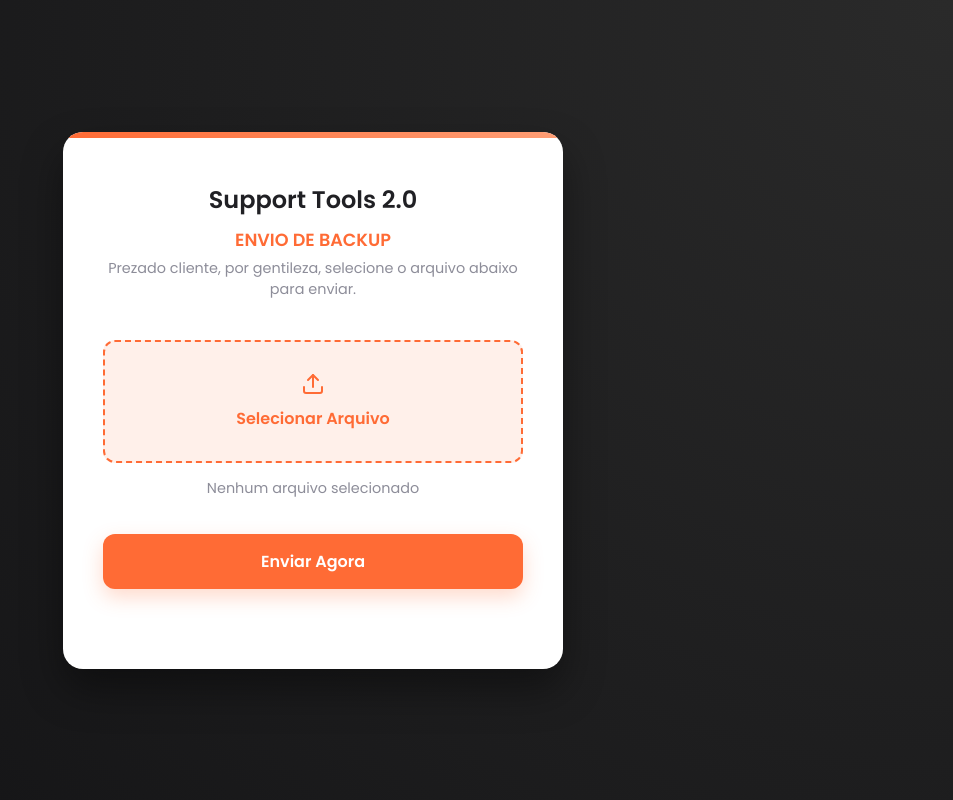
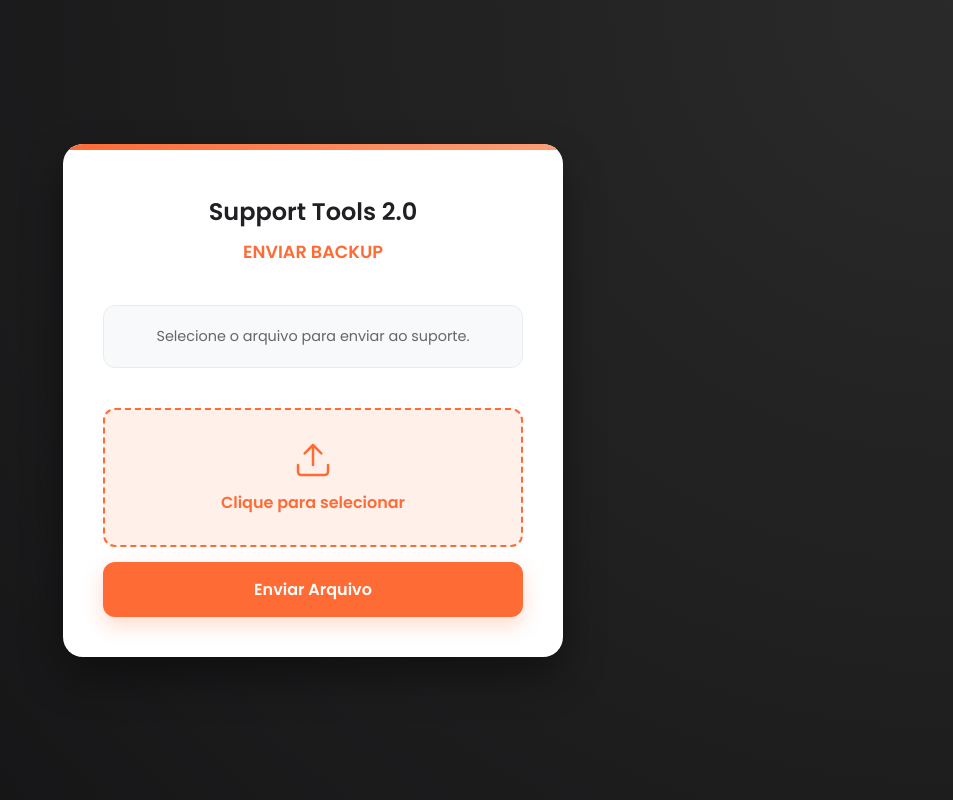
Before and after one commit to LuizaBordignon/Support-Tools-2.0, a Flask app: template templates/upload.html in a window 1280 px wide. Shown: the whole page, without its empty margins (327-1280 px from the left). Run offline with Flask 3, Linux system fonts and the light colour scheme; the template is opened without the code that fills it, so the values that code supplies are empty.

Commit message:
tratamento erros 2

```diff
--- a/app.py
+++ b/app.py
@@ -14,9 +14,9 @@ def init_db():
         CREATE TABLE IF NOT EXISTS atendimentos (
             id INTEGER PRIMARY KEY AUTOINCREMENT,
             token TEXT UNIQUE,
-            tipo TEXT,               -- upload ou download
+            tipo TEXT,              -- upload ou download
             caminho TEXT,
-            arquivo TEXT,            -- nome do arquivo (só para download)
+            arquivo TEXT,           -- nome do arquivo (só para download)
             criado_em DATETIME DEFAULT CURRENT_TIMESTAMP
         )
     """)
@@ -66,38 +66,40 @@ def listar_cliente():
 
     ftp.cwd('/') #raiz
     itens = []
-    ftp.dir(itens.append) #adiciona os itens que estão no diretorio na lista
+    ftp.dir(itens.append)
     ftp.quit()
 
     unidades = []
     for linha in itens:
-        if linha.startswith('d'): #se nos itens começar com D, é uma pasta (diretorio)
-            unidades.append(linha.split()[-1]) #coleta só o nome das unidades, a última parte da linha
+        if linha.startswith('d'):
+            unidades.append(linha.split()[-1])
 
     return unidades
 
 
 def listar_diretorios_ftp(tipo):
-    ftp = FTP('ftp.dominiosistemas.com.br')
-    ftp.login(user='suportesc', passwd='pmn7755')
+    if not tipo: return []
+    try:
+        ftp = FTP('ftp.dominiosistemas.com.br')
+        ftp.login(user='suportesc', passwd='pmn7755')
 
-    ftp.cwd(f'/{tipo}')
-    itens = []
-    ftp.dir(itens.append)
-    ftp.quit()
+        ftp.cwd(f'/{tipo}')
+        itens = []
+        ftp.dir(itens.append)
+        ftp.quit()
 
-    diretorios = []
-    for linha in itens:
-        if linha.startswith('d'):
-            nome = linha.split()[-1]
-
-            if nome not in ('.', '..'):
-                diretorios.append(nome)
-
-    return diretorios
+        diretorios = []
+        for linha in itens:
+            if linha.startswith('d'):
+                nome = linha.split()[-1]
+                if nome not in ('.', '..'):
+                    diretorios.append(nome)
+        return diretorios
+    except:
+        return []
 
 # =========================
-# FUNÇÕES
+# FUNÇÕES DE VERIFICAÇÃO
 # =========================
 
 def caminho_existe_ftp(caminho):
@@ -133,10 +135,8 @@ def arquivo_existe_ftp(caminho, nome_arquivo):
         except:
             pass
 
-
-
 # =========================
-# ROTAS
+# ROTAS DE PÁGINAS
 # =========================
 
 @app.route("/")
@@ -154,26 +154,21 @@ def listar_por_tipo(tipo):
 @app.route('/verificar_pasta', methods=['POST'])
 def verificar_pasta():
     caminho = request.json.get('caminho')
-
     if not caminho:
         return jsonify({'existe': False})
-
     existe = caminho_existe_ftp(caminho)
     return jsonify({'existe': existe})
 
 @app.route('/criar_pasta', methods=['POST'])
 def criar_pasta():
     caminho = request.form.get('caminho')
-
     if not caminho:
         return jsonify({'sucesso': False, 'erro': 'Caminho não informado'})
 
     ftp = FTP('ftp.dominiosistemas.com.br')
     try:
         ftp.login(user='suportesc', passwd='pmn7755')
-
-        ftp.cwd('/')  # garante ponto inicial conhecido
-
+        ftp.cwd('/')
         partes = caminho.strip('/').split('/')
 
         for pasta in partes:
@@ -184,20 +179,16 @@ def criar_pasta():
                 ftp.cwd(pasta)
 
         return jsonify({'sucesso': True})
-
     except error_perm as e:
         return jsonify({'sucesso': False, 'erro': str(e)})
-
     finally:
-        try:
-            ftp.quit()
-        except:
-            pass
+        try: ftp.quit()
+        except: pass
 
 
 @app.route("/envio")
 def envio():
-    unidades = listar_cliente()  # raiz: clientes, unidades, etc
+    unidades = listar_cliente()
     return render_template('enviar.html', unidades=unidades, diretorios=[])
 
 @app.route("/baixar")
@@ -207,7 +198,7 @@ def baixar():
 
 
 # =========================
-# GERAÇÃO DE LINK
+# GERAÇÃO DE LINK (ENVIO)
 # =========================
 
 @app.route('/gerar_link', methods=['POST'])
@@ -225,14 +216,19 @@ def gerar_link():
         if subpasta.strip():
             caminho += f"/{subpasta.strip()}"
 
+    # LÓGICA CORRIGIDA: Se der erro, recarrega a lista de diretórios para o campo não sumir
     if not caminho_existe_ftp(caminho):
         unidades = listar_cliente()
+        # Recarrega os diretórios baseado no tipo que o usuário enviou
+        diretorios = listar_diretorios_ftp(tipo)
+
         return render_template(
             'enviar.html',
             unidades=unidades,
-            diretorios=[],
+            diretorios=diretorios, # Passa a lista recarregada
             erro_pasta="A pasta informada não existe. Deseja criar?",
-            caminho=caminho
+            caminho=caminho,
+            form_data=request.form # Passa os dados para o HTML repopular
         )
 
     token = str(uuid.uuid4())
@@ -241,19 +237,25 @@ def gerar_link():
         token=token,
         tipo="upload",
         caminho=caminho
-    ) #envia info para o sqlite, para criar o token para aquele caminho em questão
+    )
 
-    link_cliente = url_for('upload_cliente', token=token, _external=True) #cria o link pro cliente
+    link_cliente = url_for('upload_cliente', token=token, _external=True)
 
-    diretorios = listar_diretorios_ftp(tipo)
+    diretorios = listar_diretorios_ftp(tipo) # Recarrega para o sucesso também
     unidades = listar_cliente()
 
     return render_template(
         'enviar.html',
         diretorios=diretorios,
         unidades=unidades,
-        link=link_cliente
+        link=link_cliente,
+        form_data=request.form
     )
+
+
+# =========================
+# GERAÇÃO DE LINK (DOWNLOAD)
+# =========================
 
 @app.route('/gerar_link_download', methods=['POST'])
 def gerar_link_download():
@@ -271,9 +273,10 @@ def gerar_link_download():
         if subpasta.strip():
             caminho += f"/{subpasta.strip()}"
 
+    # ERRO DE PASTA
     if not caminho_existe_ftp(caminho):
-        diretorios = listar_diretorios_ftp(tipo)
         unidades = listar_cliente()
+        diretorios = listar_diretorios_ftp(tipo) # CORREÇÃO: Recarrega lista
 
         return render_template(
             'baixar.html',
@@ -284,9 +287,10 @@ def gerar_link_download():
             form_data=request.form
         )
 
+    # ERRO DE ARQUIVO
     if not arquivo_existe_ftp(caminho, nome_arquivo):
-        diretorios = listar_diretorios_ftp(tipo)
         unidades = listar_cliente()
+        diretorios = listar_diretorios_ftp(tipo) # CORREÇÃO: Recarrega lista
 
         return render_template(
             'baixar.html',
@@ -318,111 +322,68 @@ def gerar_link_download():
         'baixar.html',
         diretorios=diretorios,
         unidades=unidades,
-        link=link_cliente
+        link=link_cliente,
+        form_data=request.form # Mantém preenchido no sucesso também
     )
 
 # =========================
-# UPLOAD DO CLIENTE
+# ROTAS CLIENTE (UPLOAD/DOWNLOAD)
 # =========================
+# (Mantive suas rotas de cliente atualizadas que fizemos antes)
 
 @app.route('/upload/<token>', methods=['GET', 'POST'])
 def upload_cliente(token):
-    dados = buscar_token(token) #verifica se existe o token
+    dados = buscar_token(token)
 
     if not dados or dados[0] != "upload":
-            return jsonify({
-                "success": False,
-                "message": "Link inválido."
-            }), 404
+        return render_template('upload.html', token=token, erro_fatal="Este link de envio não existe ou expirou.")
+
+    caminho_ftp = dados[1]
 
     if request.method == 'GET':
-        return render_template('upload.html')
+        return render_template('upload.html', token=token, caminho_destino=caminho_ftp)
 
-    arquivo = request.files.get('arquivo') # coleta o arquivo enviado via navegador
+    arquivo = request.files.get('arquivo')
 
     if not arquivo:
-        return jsonify({
-            "success": False,
-            "message": "Nenhum arquivo enviado."
-        }), 400
+        return render_template('upload.html', token=token, erro_fatal="Nenhum arquivo foi selecionado.")
 
-    caminho_ftp = dados[1] #recupera o caminho do ftp salvo no sqlite
-    nome_arquivo = arquivo.filename #coleta o nome do arquivo
-
+    nome_arquivo = arquivo.filename
     ftp = FTP('ftp.dominiosistemas.com.br')
 
     try:
         ftp.login(user='suportesc', passwd='pmn7755')
-
-        # tenta acessar a pasta
         try:
             ftp.cwd(caminho_ftp)
         except error_perm:
-            return jsonify({
-                "success": False,
-                "message": "A pasta de destino não existe. Entre em contato com o suporte."
-            }), 400
+            return render_template('upload.html', token=token, erro_fatal="A pasta de destino não foi encontrada no servidor.")
 
-        # tenta apagar arquivo existente (sobrescrever)
         try:
-            ftp.delete(nome_arquivo)
-        except error_perm:
-            pass
+            ftp.storbinary(f"STOR {nome_arquivo}", arquivo)
+        except error_perm as e:
+            erro = str(e)
+            if "Permission denied" in erro: msg = "Sem permissão para enviar arquivos para este local."
+            elif "Overwrite permission denied" in erro: msg = "Não é permitido sobrescrever arquivos nesta pasta."
+            elif "No such file or directory" in erro: msg = "A pasta de destino não existe. Entre em contato com o suporte."
+            else: msg = f"Erro ao enviar o arquivo: {erro}"
+            return render_template('upload.html', token=token, erro_fatal=msg)
 
-        ftp.storbinary(f"STOR {nome_arquivo}", arquivo)
+        return render_template('upload.html', token=token, sucesso=True, nome_arquivo=nome_arquivo)
 
-        # storbinary: Comando do FTP para enviar binarios.
-        # "STOR nome": O comando FTP.
-        # arquivo: O conteúdo do arquivo que veio do navegador.
-
-        return jsonify({
-            "success": True,
-            "message": "Upload realizado com sucesso."
-        }), 200
-
-    except error_perm as e:
-        erro = str(e)
-
-        if "Permission denied" in erro:
-            msg = "Sem permissão para enviar arquivos para este local."
-        elif "Overwrite permission denied" in erro:
-            msg = "Não é permitido sobrescrever arquivos nesta pasta."
-        elif "No such file or directory" in erro:
-            msg = "A pasta de destino não existe. Entre em contato com o suporte."
-        else:
-            msg = "Erro ao enviar o arquivo para o servidor."
-
-        return jsonify({
-            "success": False,
-            "message": msg
-        }), 400
-
-    except Exception:
-        return jsonify({
-            "success": False,
-            "message": "Erro inesperado no servidor."
-        }), 500
-
+    except Exception as e:
+        return render_template('upload.html', token=token, erro_fatal=f"Erro de conexão: {str(e)}")
     finally:
-        try:
-            ftp.quit()
-        except:
-            pass
-
-# =========================
-# DOWNLOAD DO CLIENTE
-# =========================
+        try: ftp.quit()
+        except: pass
 
 @app.route('/download/<token>', methods=['GET'])
 def download_cliente(token):
     dados = buscar_token(token)
     if not dados or dados[0] != "download":
-        # Se o token for inválido, renderizamos a pag de erro tbm, mas sem nome de arquivo
         return render_template('download.html', erro_fatal="Link inválido ou expirado.", token=token, nome_arquivo="Desconhecido")
 
     caminho_ftp = dados[1].rstrip('/')
     nome_arquivo = dados[2]
-
     ftp = FTP('ftp.dominiosistemas.com.br')
 
     try:
@@ -430,28 +391,11 @@ def download_cliente(token):
         ftp.set_pasv(True)
         ftp.voidcmd('TYPE I')
 
-        try:
-            ftp.cwd(caminho_ftp)
-        except error_perm:
-            # ERRO 1: A pasta sumiu
-            return render_template(
-                'download.html',
-                token=token,
-                nome_arquivo=nome_arquivo,
-                erro_fatal="A pasta deste arquivo não existe mais no servidor."
-            )
+        try: ftp.cwd(caminho_ftp)
+        except error_perm: return render_template('download.html', token=token, nome_arquivo=nome_arquivo, erro_fatal="A pasta deste arquivo não existe mais no servidor.")
 
-        # Tenta pegar o tamanho apenas para verificar existencia antes de abrir stream
-        try:
-            ftp.size(nome_arquivo)
-        except error_perm:
-             # ERRO 2: O arquivo sumiu (Erro 550)
-             return render_template(
-                'download.html',
-                token=token,
-                nome_arquivo=nome_arquivo,
-                erro_fatal="O arquivo foi excluído ou movido do servidor."
-            )
+        try: ftp.size(nome_arquivo)
+        except error_perm: return render_template('download.html', token=token, nome_arquivo=nome_arquivo, erro_fatal="O arquivo foi excluído ou movido do servidor.")
 
         caminho_completo = f"{caminho_ftp}/{nome_arquivo}"
         conn = ftp.transfercmd(f"RETR {caminho_completo}")
@@ -460,8 +404,7 @@ def download_cliente(token):
             try:
                 while True:
                     bloco = conn.recv(65536)
-                    if not bloco:
-                        break
+                    if not bloco: break
                     yield bloco
             finally:
                 try: conn.close()
@@ -469,34 +412,21 @@ def download_cliente(token):
                 try: ftp.quit()
                 except: pass
 
-        response = Response(
-            stream_with_context(gerar()),
-            mimetype='application/octet-stream'
-        )
-
-        response.headers['Content-Disposition'] = (
-            f'attachment; filename="{nome_arquivo}"'
-        )
+        response = Response(stream_with_context(gerar()), mimetype='application/octet-stream')
+        response.headers['Content-Disposition'] = f'attachment; filename="{nome_arquivo}"'
         return response
 
     except Exception as e:
-        # Erros genéricos de conexão
-        return render_template(
-            'download.html',
-            token=token,
-            nome_arquivo=nome_arquivo,
-            erro_fatal=f"Erro de conexão com o servidor: {str(e)}"
-        )
+        return render_template('download.html', token=token, nome_arquivo=nome_arquivo, erro_fatal=f"Erro de conexão com o servidor: {str(e)}")
 
 @app.route('/download_link/<token>', methods=['GET'])
 def pagina_download_cliente(token):
     dados = buscar_token(token)
     if not dados or dados[0] != "download":
-        return "Link inválido.", 404
+        return render_template("download.html", nome_arquivo="Link Inválido", erro_fatal="Este link não existe ou foi digitado incorretamente.", token=token)
 
     caminho_ftp = dados[1].rstrip('/')
     nome_arquivo = dados[2]
-
     ftp = FTP('ftp.dominiosistemas.com.br')
     tamanho = None
 
@@ -504,29 +434,19 @@ def pagina_download_cliente(token):
         ftp.login(user='suportesc', passwd='pmn7755')
         ftp.set_pasv(True)
         ftp.voidcmd('TYPE I')
-        ftp.cwd(caminho_ftp)
-
         try:
+            ftp.cwd(caminho_ftp)
             tamanho = ftp.size(nome_arquivo)
-        except:
-            tamanho = None
+        except: tamanho = None
     finally:
-        try:
-            ftp.quit()
-        except:
-            pass
+        try: ftp.quit()
+        except: pass
 
     tamanho_mb = round(tamanho / (1024 * 1024), 1) if tamanho else None
-    return render_template(
-        "download.html",
-        nome_arquivo=nome_arquivo,
-        tamanho_mb=tamanho_mb,
-        token=token
-    )
+    msg_erro = None
+    if tamanho is None: msg_erro = "O arquivo não foi encontrado no servidor."
 
-# =========================
-# MAIN
-# =========================
+    return render_template("download.html", nome_arquivo=nome_arquivo, tamanho_mb=tamanho_mb, token=token, erro_fatal=msg_erro)
 
 if __name__ == "__main__":
     app.run(debug=True)
--- a/templates/upload.html
+++ b/templates/upload.html
@@ -14,42 +14,66 @@
 
         <div class="header">
             <h1>Support Tools 2.0</h1>
-            <h2 style="font-size: 1.1rem; color: var(--primary-color); margin-top: 10px;">ENVIO DE BACKUP</h2>
-            <p>Prezado cliente, por gentileza, selecione o arquivo abaixo para enviar.</p>
-        </div>
+            <h2 style="font-size: 1.1rem; color: var(--primary-color); margin-top: 10px;">ENVIAR BACKUP</h2>
+            </div>
 
-        <form id="formUpload" class="upload-container">
-            <input type="file" id="arquivo" name="arquivo" required class="input-hidden">
+        {% if sucesso %}
+            <div class="upload-container" style="text-align: center; animation: fadeIn 0.5s;">
+                <div style="color: #15803d; margin-bottom: 10px;">
+                    <svg xmlns="http://www.w3.org/2000/svg" width="60" height="60" viewBox="0 0 24 24" fill="none" stroke="currentColor" stroke-width="2" stroke-linecap="round" stroke-linejoin="round"><path d="M22 11.08V12a10 10 0 1 1-5.93-9.14"></path><polyline points="22 4 12 14.01 9 11.01"></polyline></svg>
+                </div>
+                <h3 style="color: #202024;">Arquivo Enviado!</h3>
+                <p style="color: #8d8d99; font-size: 0.9rem;">{{ nome_arquivo }} recebido com sucesso.</p>
+            </div>
 
-            <label for="arquivo" class="btn-select-file">
-                <svg xmlns="http://www.w3.org/2000/svg" width="24" height="24" viewBox="0 0 24 24" fill="none" stroke="currentColor" stroke-width="2" stroke-linecap="round" stroke-linejoin="round"><path d="M21 15v4a2 2 0 0 1-2 2H5a2 2 0 0 1-2-2v-4"></path><polyline points="17 8 12 3 7 8"></polyline><line x1="12" y1="3" x2="12" y2="15"></line></svg>
-                <span>Selecionar Arquivo</span>
-            </label>
+        {% elif erro_fatal %}
 
-            <div id="file-name-display" class="file-name-text">Nenhum arquivo selecionado</div>
+            <div class="separator-line"></div>
 
-            <button type="submit" class="btn-submit" style="width: 100%;">
-                Enviar Agora
-            </button>
-        </form>
+            <div class="upload-container warning-container" style="animation: fadeIn 0.5s ease;">
+                <div class="error-msg">
+                    <svg xmlns="http://www.w3.org/2000/svg" width="24" height="24" viewBox="0 0 24 24" fill="none" stroke="currentColor" stroke-width="2" stroke-linecap="round" stroke-linejoin="round"><circle cx="12" cy="12" r="10"></circle><line x1="15" y1="9" x2="9" y2="15"></line><line x1="9" y1="9" x2="15" y2="15"></line></svg>
+                    Falha no Envio
+                </div>
+                <p class="error-subtext">{{ erro_fatal }}</p>
 
-    <div class="progress-area" id="progress-area" style="display: none;">
-            <div class="progress-header">
-                <span id="status-text">Aguardando envio...</span>
-                <span id="porcentagem">0%</span>
+                <a href="{{ url_for('upload_cliente', token=token) }}" class="download-link">
+                    <button class="btn btn-primary btn-retry">
+                        <svg xmlns="http://www.w3.org/2000/svg" width="20" height="20" viewBox="0 0 24 24" fill="none" stroke="currentColor" stroke-width="2" stroke-linecap="round" stroke-linejoin="round"><path d="M23 4v6h-6"></path><path d="M1 20v-6h6"></path><path d="M3.51 9a9 9 0 0 1 14.85-3.36L23 10M1 14l4.64 4.36A9 9 0 0 0 20.49 15"></path></svg>
+                        Tentar Novamente
+                    </button>
+                </a>
             </div>
-            <progress id="barra" value="0" max="100"></progress>
-        </div>
 
-        <div id="loading-area" class="loading-area">
-            <div class="spinner"></div>
-            <p class="loading-text">Enviando o arquivo para o servidor.<br>Por gentileza, aguarde...</p>
-        </div>
+        {% else %}
 
-        <div id="mensagem" class="log-box"></div>
+            <div class="file-info-card" style="justify-content: center;">
+                <p style="color: #666; font-size: 0.9rem;">Selecione o arquivo para enviar ao suporte.</p>
+            </div>
+
+            <form method="POST" enctype="multipart/form-data" style="width: 100%;">
+
+                <label class="btn-select-file">
+                    <svg xmlns="http://www.w3.org/2000/svg" width="40" height="40" viewBox="0 0 24 24" fill="none" stroke="currentColor" stroke-width="1.5" stroke-linecap="round" stroke-linejoin="round"><path d="M21 15v4a2 2 0 0 1-2 2H5a2 2 0 0 1-2-2v-4"></path><polyline points="17 8 12 3 7 8"></polyline><line x1="12" y1="3" x2="12" y2="15"></line></svg>
+                    <span id="texto-arquivo">Clique para selecionar</span>
+                    <input type="file" name="arquivo" class="input-hidden" onchange="mostrarNome(this)" required>
+                </label>
+
+                <button type="submit" class="btn-submit" style="width: 100%; margin-top: 15px;">
+                    Enviar Arquivo
+                </button>
+            </form>
+
+            <script>
+                function mostrarNome(input) {
+                    if (input.files && input.files[0]) {
+                        document.getElementById('texto-arquivo').innerText = input.files[0].name;
+                        document.getElementById('texto-arquivo').style.color = "#202024";
+                        document.getElementById('texto-arquivo').style.fontWeight = "600";
+                    }
+                }
+            </script>
+        {% endif %}
     </main>
-
-    <script src="{{ url_for('static', filename='upload.js') }}"></script>
-
 </body>
 </html>
```
Also changed, not shown: templates/download.html (+3 -19 lines), templates/enviar.html (+18 -7 lines).
